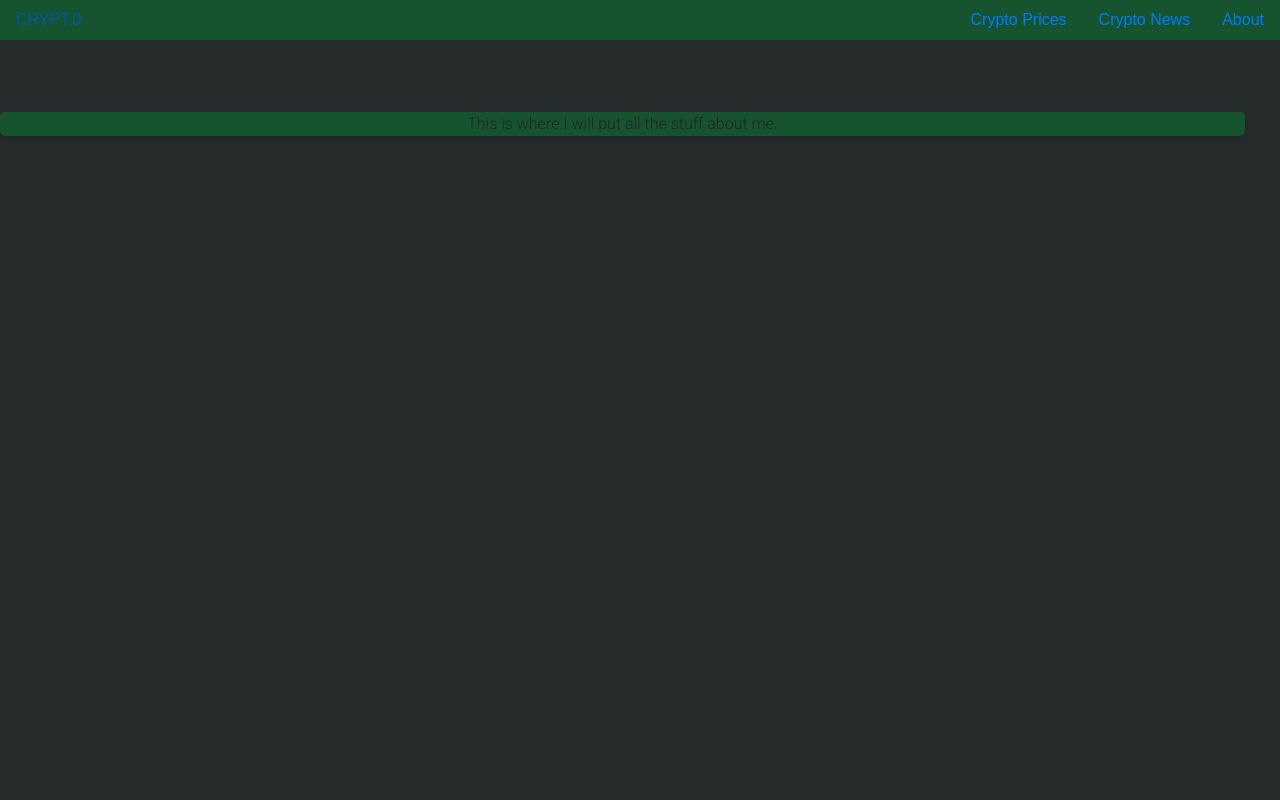
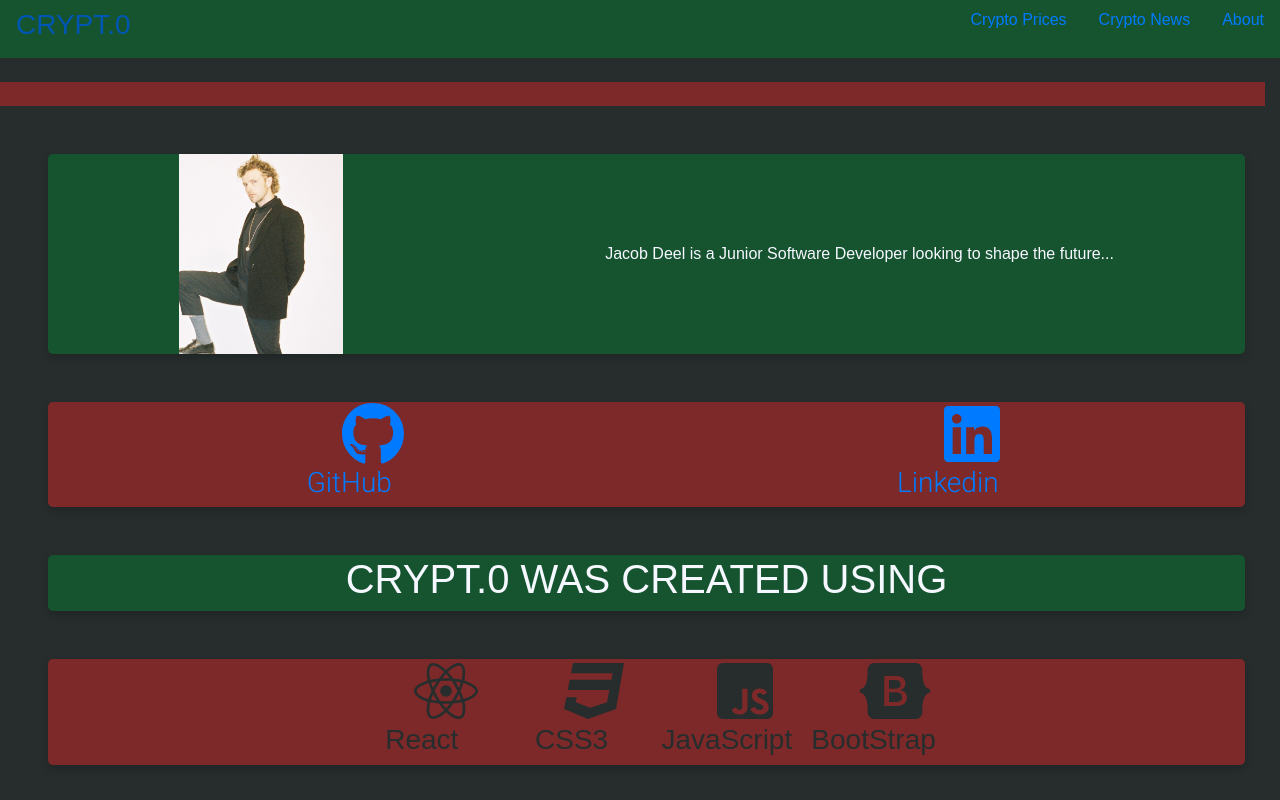
Before and after one commit to jacoblakedeel/crypt.0, a React (Create React App) app: page /about in a window 1280 px wide. Built offline with nearby package versions, Linux system fonts and the light colour scheme.

Commit message:
Ticker on All Pages

```diff
--- a/src/actions/templateActions.js
+++ b/src/actions/templateActions.js
@@ -7,3 +7,11 @@ export const increment = (n) => {
         data: n,
     }
 }
+
+export const addCurrenciesToState = (currencies) => {
+
+    return{
+        type: "ADDCURRENCIESTOSTATE",
+        data: currencies
+    }
+}
--- a/src/assets/styles.css
+++ b/src/assets/styles.css
@@ -5,11 +5,29 @@ body{
 .paperCard{
     background-color: #165430;
 }
+.paperCard2{
+    background-color: rgb(125, 41, 41);
+    display: flex;
+    flex-direction: row;
+    align-items: center;
+    justify-content: space-around;
+}
+.paperCard3{
+    background-color: #165430;
+    display: flex;
+    flex-direction: row;
+    align-items: center;
+    justify-content: space-around;
+}
 
 
 @import url('https://fonts.googleapis.com/css2?family=DotGothic16&display=swap');
 .mainFont{
     color: #F6F8FF;
+    font-family: 'DotGothic16', sans-serif;
+}
+.mainFont2{
+    color: #272D2D;
     font-family: 'DotGothic16', sans-serif;
 }
 
@@ -60,7 +78,7 @@ a:hover{
     animation-iteration-count: infinite;
     animation-timing-function: linear;
     animation-name: ticker;
-    animation-duration: 220s;
+    animation-duration: 100s;
 }
 .ticker-move:hover{
     animation-play-state: paused; /* Pause scroll on mouse hover */
--- a/src/components/About.js
+++ b/src/components/About.js
@@ -1,14 +1,70 @@
 import React from 'react';
-import {Paper} from './Styles'
+import {Paper} from './Styles';
+import {useSelector} from 'react-redux';
+import { FontAwesomeIcon } from '@fortawesome/react-fontawesome';
+import { faReact, faJsSquare, faCss3, faBootstrap, faGithub, faLinkedin } from '@fortawesome/free-brands-svg-icons';
+import jacobPhoto from "../assets/jacob.jpeg"
 
 const About = () => {
+
+    const cryptos = useSelector(state => state.currencies);
+
+    let tickerList = cryptos.map((currency, index)=>{
+        return <div key={currency.id} className="ticker-item"><img src={currency.logo_url} height='20px'/> {currency.symbol}: ${Number.parseFloat(currency.price).toFixed(2)}</div>
+    })
+
+
+
     return (
         <>
-            <Paper className=" mt-5 paperCard">
-                This is where I will put all the stuff about me.
+            <div className="tcontainer row">
+                <div className="ticker-wrap">
+                    <div className="ticker-move mainFont">
+                        {tickerList}
+                    </div>
+                </div>
+            </div>
+
+            <Paper className="mainFont mt-5 ml-5 paperCard3">
+                <img src={jacobPhoto} height="200px"/>
+                <div>Jacob Deel is a Junior Software Developer looking to shape the future...</div>
+            </Paper>
+            <Paper className="mt-5 ml-5 paperCard2">
+                <a href="https://github.com/jacoblakedeel" target="_blank">
+                    <FontAwesomeIcon className="ml-5" icon={faGithub} size="4x"/>
+                    <h3>GitHub</h3>
+                </a>
+                <a href="https://www.linkedin.com/in/jacob-deel-093b401b9/" target="_blank">
+                    <FontAwesomeIcon className="ml-5" icon={faLinkedin} size="4x"/>
+                    <h3>Linkedin</h3>
+                </a>
+            </Paper>
+            <Paper className="mainFont mt-5 ml-5 paperCard3">
+                <h1>CRYPT.0 WAS CREATED USING</h1>
+            </Paper>
+            <Paper className="mt-5 ml-5 mainFont2 paperCard2 flex-wrap">
+                <div className="row">
+                    <div className="col-xs-3 col-sm-3">
+                        <FontAwesomeIcon className="ml-5" icon={faReact} size="4x"/>
+                        <h3>React</h3>
+                    </div>
+                    <div className="col-xs-3 col-sm-3">
+                        <FontAwesomeIcon className="ml-5" icon={faCss3} size="4x"/>
+                        <h3>CSS3</h3>
+                    </div>
+                    <div className="col-xs-3 col-sm-3">
+                        <FontAwesomeIcon className="ml-5" icon={faJsSquare} size="4x"/>
+                        <h3>JavaScript</h3>
+                    </div>
+                    <div className="col-xs-3 col-sm-3">
+                        <FontAwesomeIcon className="ml-5" icon={faBootstrap} size="4x"/>
+                        <h3>BootStrap</h3>
+                    </div>
+                </div>
             </Paper>
         </>
     )
 }
 
+
 export default About;
--- a/src/components/Counter.js
+++ b/src/components/Counter.js
@@ -24,7 +24,7 @@ const Counter = () => {
             <div className="row">
                 <div className="col-6 flex-center mt-3 mainFont">
                     <button onClick={handleClick} className="btn btn-transparent btn-link"><FontAwesomeIcon icon={faThumbsUp} inverse size="3x" flip="horizontal"/></button>
-                    LOVE CRYPT.0? LET US KNOW
+                    LIKE CRYPT.0? LET US KNOW
                 </div>
                 <div className="col-6 flex-center mt-4 mainFont">
                     <h4>{likes} People Like Us <FontAwesomeIcon icon={faSmile} size="2x"/></h4>
--- a/src/components/IndividualCrypto.js
+++ b/src/components/IndividualCrypto.js
@@ -20,6 +20,10 @@ const IndividualCrypto = (props) => {
                         <div>Rank: {props.individualCrypto.rank}</div>
                     </div>
                 </div>
+                <div className="mt-5">
+                    <button onClick={props.handleClick}>Close</button>
+                </div>
+
                 {/* <div className="row">
                     <Chart percent={individualCrypto["1d"]?.price_change_pct} price={individualCrypto.price} allTime={individualCrypto.high}/>
                 </div> */}
@@ -28,7 +32,6 @@ const IndividualCrypto = (props) => {
 
         </>
     )
-
 }
 
 export default IndividualCrypto
--- a/src/components/News.js
+++ b/src/components/News.js
@@ -1,6 +1,9 @@
 import React, { Component } from 'react';
 import {Paper} from './Styles';
 import Counter from './Counter';
+import {connect} from 'react-redux';
+
+
 
 class News extends Component {
 
@@ -13,19 +16,19 @@ class News extends Component {
         }
     }
 
-
     componentDidMount = async() => {
         let url = 'http://cryptopanic.com/api/v1/posts/?auth_token=63d5283d91ad6afa1159e9fefcbe7b96fb529a86&kind=news&filter=bullish'
 
         let response = await fetch(url);
 
         let data = await response.json();
-        console.log(data.results)
+        // console.log(data.results)
 
         this.setState({
             news: data.results
         })
     }
+
 
 
 
@@ -45,9 +48,19 @@ class News extends Component {
         })
 
 
+        let tickerList = (this.props.tickerList).map((currency, index)=>{
+            return <div key={currency.id} className="ticker-item"><img src={currency.logo_url} height='20px'/> {currency.symbol}: ${Number.parseFloat(currency.price).toFixed(2)}</div>
+        });
 
         return (
             <>
+            <div className="tcontainer row">
+                <div className="ticker-wrap">
+                    <div className="ticker-move mainFont">
+                        {tickerList}
+                    </div>
+                </div>
+            </div>
             <Counter/>
             <Paper className="mt-5 mb-5 ml-4 mr-4 paperCard">
                 <div className="row mainFont">
@@ -64,4 +77,15 @@ class News extends Component {
     }
 }
 
-export default News;
+
+let mapStateToProps = (state) => {
+    return{
+        tickerList: state.currencies,
+    }
+}
+
+
+
+
+
+export default connect(mapStateToProps, null)(News);
--- a/src/components/layout/Header.js
+++ b/src/components/layout/Header.js
@@ -6,7 +6,7 @@ const Header = () => {
         <>
         <div className="row sticky-top mainFont bgHeader">
             <div className="col-xs-1 col-sm-4 col-md-5 col-lg-6 col-xl-7">
-            <Link className="nav-link active" id="home-tab" data-toggle="tab" to="/" role="tab" aria-controls="home" aria-selected="true">CRYPT.0</Link>
+            <Link className="nav-link active" id="home-tab" data-toggle="tab" to="/" role="tab" aria-controls="home" aria-selected="true"><h3>CRYPT.0</h3></Link>
             </div>
             <div className="col-xs-11 col-sm-8 col-md-7 col-lg-6 col-xl-5">
                 <ul className="nav justify-content-end" id="myTab" role="tablist">
--- a/src/reducers/reducerTemplate.js
+++ b/src/reducers/reducerTemplate.js
@@ -1,6 +1,7 @@
 
 const initialState = {
-    numberLikes: 0
+    numberLikes: 0,
+    currencies: []
 }
 
 //purpose of reducer is to return a new global state
@@ -13,6 +14,11 @@ const reducerTemplate = (state = initialState, action) => {
                 ...state,
                 numberLikes: state.numberLikes + action.data
             }
+        case "ADDCURRENCIESTOSTATE":
+            return{
+                ...state,
+                currencies: action.data
+            }
 
         default:
             return state;
```
Also changed, not shown: src/components/Prices.js (+26 -11 lines).
